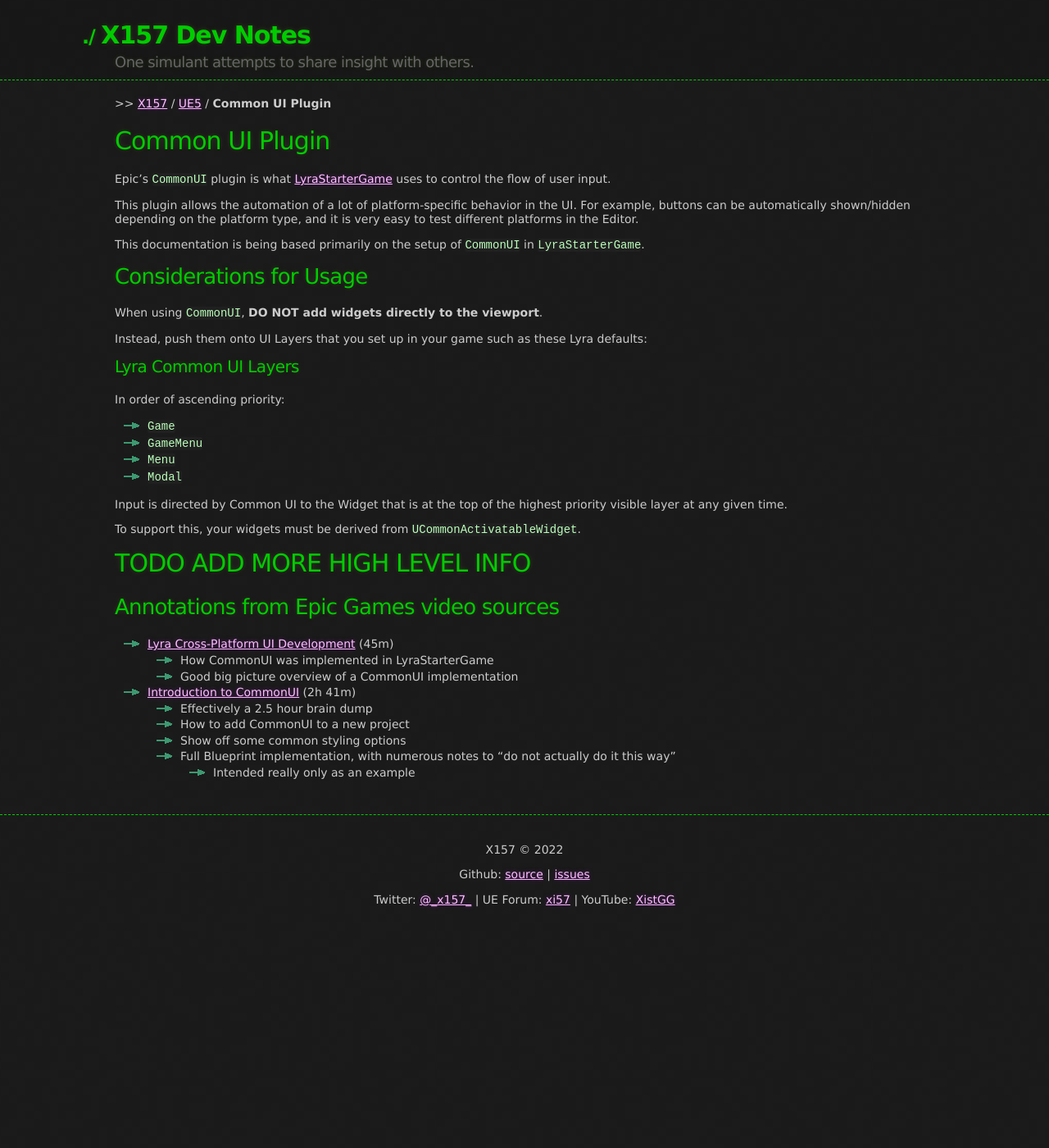
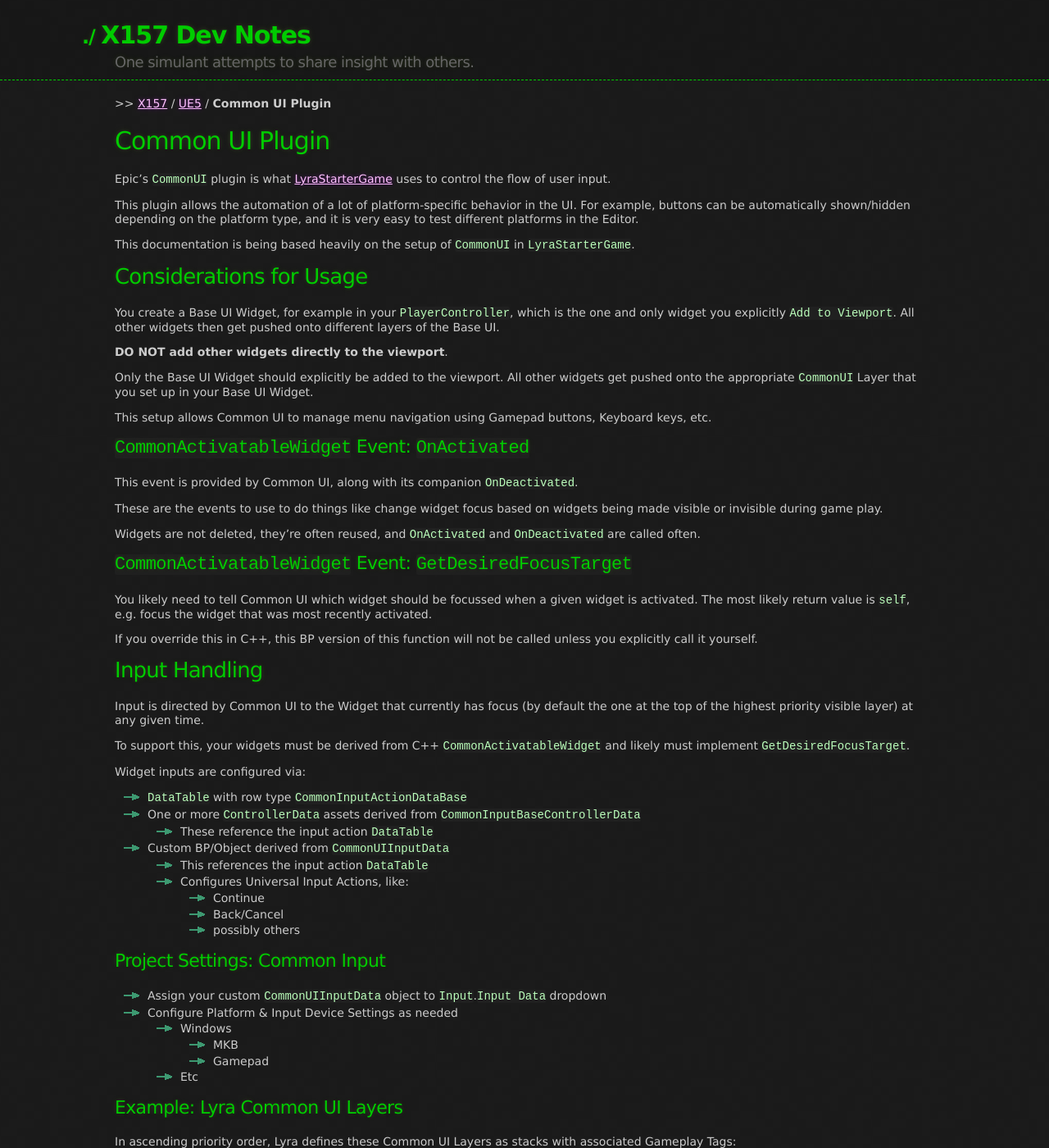
Before and after one commit to x157/x157.github.io, a Jekyll site: the page built from UE5/CommonUI/index.md, in a window 1280 px wide and 1400 px high. Shown: the whole window at 82% size. Built offline with Jekyll 4.4.1, drawn with Linux system fonts in a browser that asks for light colours; some of the changed text lies outside the part shown.

Commit message:
Update CommonUI index

```diff
--- a/UE5/CommonUI/index.md
+++ b/UE5/CommonUI/index.md
@@ -17,33 +17,100 @@
 For example, buttons can be automatically shown/hidden depending on the platform
 type, and it is very easy to test different platforms in the Editor.
 
-This documentation is being based primarily on the setup of `CommonUI` in `LyraStarterGame`.
+This documentation is being based heavily on the setup of `CommonUI` in `LyraStarterGame`.
 
 
 ## Considerations for Usage
 
-When using `CommonUI`, **DO NOT add widgets directly to the viewport**.
+You create a Base UI Widget, for example in your `PlayerController`,
+which is the one and only widget you explicitly `Add to Viewport`.
+All other widgets then get pushed onto different layers of the Base UI.
 
-Instead, push them onto UI Layers that you set up in your game
-such as these Lyra defaults:
+**DO NOT add other widgets directly to the viewport**.
 
-#### Lyra Common UI Layers
+Only the Base UI Widget should explicitly be added to the viewport.
+All other widgets get pushed onto the appropriate `CommonUI` Layer that you set up in your Base UI Widget.
 
-In order of ascending priority:
+This setup allows Common UI to manage menu navigation using Gamepad buttons, Keyboard keys, etc.
 
-- `Game`
-- `GameMenu`
-- `Menu`
-- `Modal`
 
-Input is directed by Common UI to the Widget that is
-at the top of the highest priority visible layer
+### `CommonActivatableWidget` Event: `OnActivated`
+
+This event is provided by Common UI, along with its companion `OnDeactivated`.
+
+These are the events to use to do things like change widget focus based on widgets being made
+visible or invisible during game play.
+
+Widgets are not deleted, they're often reused, and `OnActivated` and `OnDeactivated` are called often.
+
+
+### `CommonActivatableWidget` Event: `GetDesiredFocusTarget`
+
+You likely need to tell Common UI which widget should be focussed when a given widget is activated.
+The most likely return value is `self`, e.g. focus the widget that was most recently activated.
+
+If you override this in C++, this BP version of this function will not be called
+unless you explicitly call it yourself.
+
+
+## Input Handling
+
+Input is directed by Common UI to the Widget that currently has focus
+(by default the one at the top of the highest priority visible layer)
 at any given time.
 
-To support this, your widgets must be derived from `UCommonActivatableWidget`.
+To support this, your widgets must be derived from C++ `CommonActivatableWidget`
+and likely must implement `GetDesiredFocusTarget`.
+
+Widget inputs are configured via:
+
+- `DataTable` with row type `CommonInputActionDataBase`
+- One or more `ControllerData` assets derived from `CommonInputBaseControllerData`
+  - These reference the input action `DataTable`
+- Custom BP/Object derived from `CommonUIInputData`
+  - This references the input action `DataTable`
+  - Configures Universal Input Actions, like:
+    - Continue
+    - Back/Cancel
+    - possibly others
 
 
-# TODO ADD MORE HIGH LEVEL INFO
+### Project Settings: Common Input
+
+- Assign your custom `CommonUIInputData` object to `Input`.`Input Data` dropdown
+- Configure Platform & Input Device Settings as needed
+  - Windows
+    - MKB
+    - Gamepad
+  - Etc
+
+
+### Example: Lyra Common UI Layers
+
+In ascending priority order, Lyra defines these Common UI Layers as stacks with associated Gameplay Tags:
+
+- `UI.Layer.Game`
+- `UI.Layer.GameMenu`
+- `UI.Layer.Menu`
+- `UI.Layer.Modal`
+
+
+## Shared Style Assets
+
+Common UI allows you to create style assets that are then easily applied to widgets,
+buttons, etc.
+
+In this way you only need to update the one style and all widgets in the game will be
+updated based on that style change.
+
+To accomplish this, derive from the base style classes as needed and configure your
+widgets to use the appropriate style.
+
+### Base Style C++ Classes:
+- `CommonBorderStyle`
+- `CommonButtonStyle`
+- `CommonTextStyle`
+- others?
 
 
 <a id="Annotations"></a>
```
